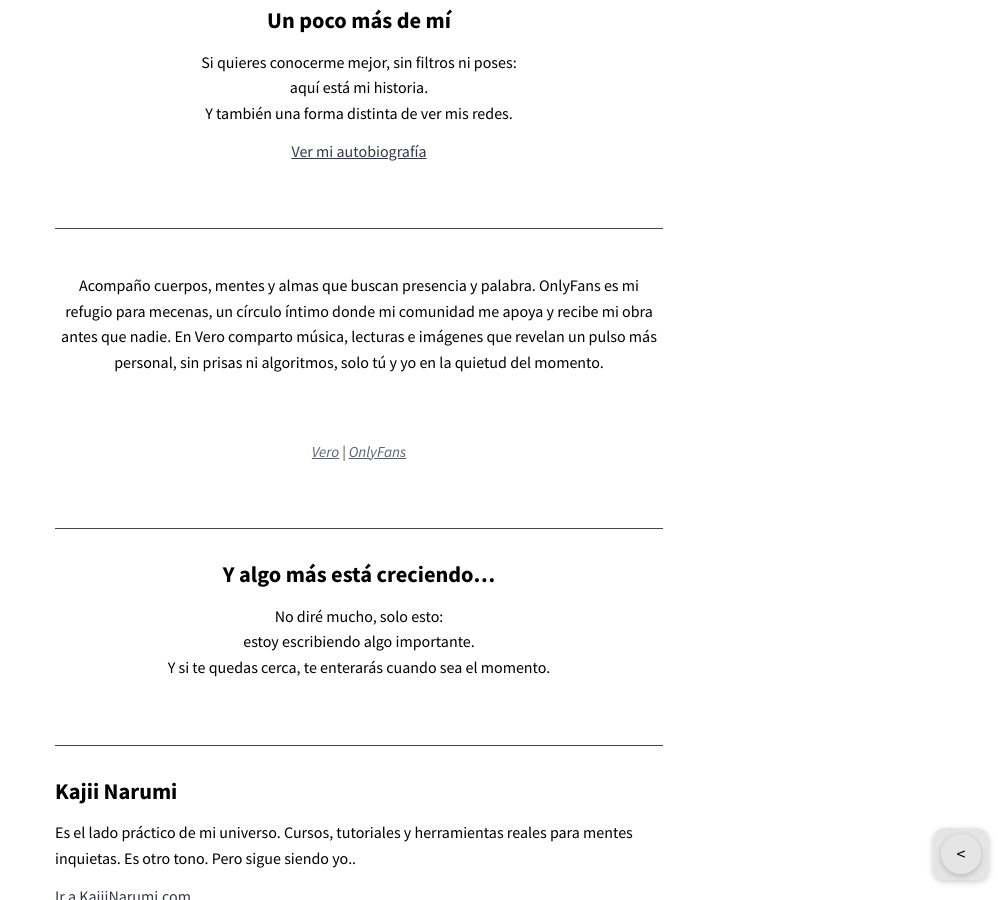
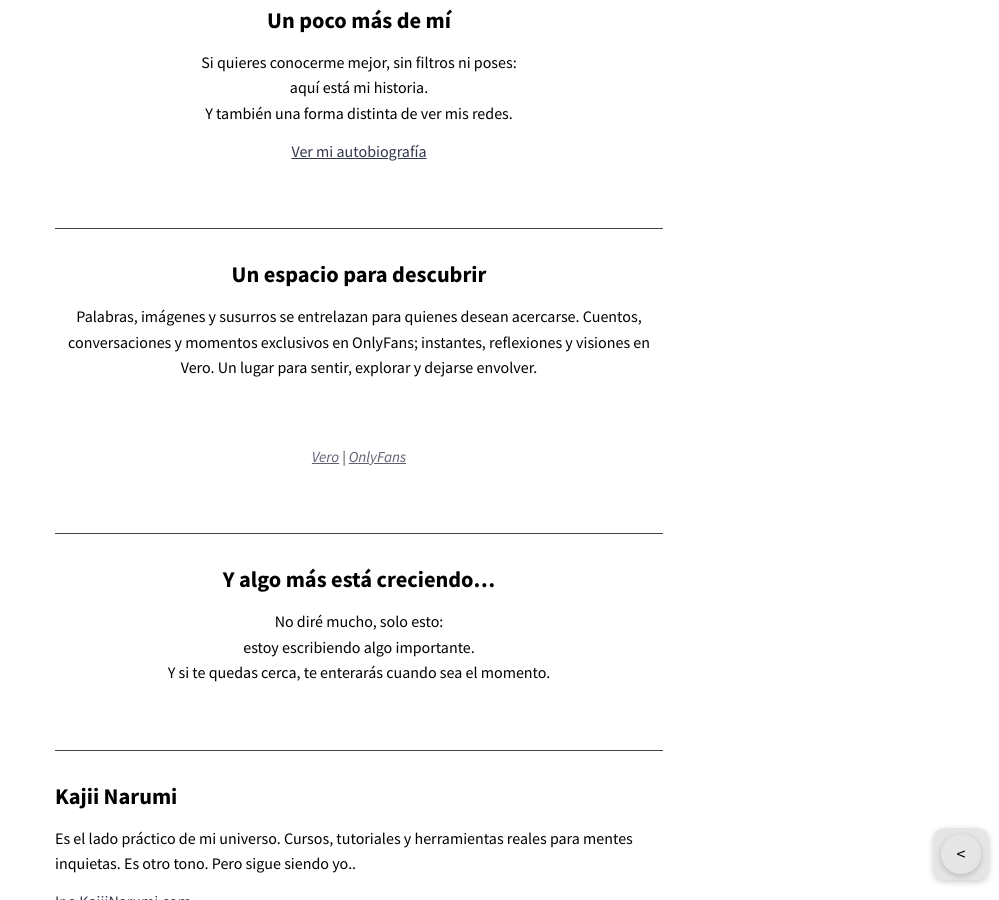
Before and after one commit to KajiiNarumi/iasuarezv, a Jekyll site: the page built from index.html, in a window 1280 px wide and 900 px high, scrolled down 1688 px. Shown: the whole window, without its empty margins (281-1280 px from the left). Built offline with Jekyll 4.4.1, drawn with Linux system fonts in a browser that asks for light colours; nearby versions of some CDN libraries; the list of posts is cut into pages by our own code.

Commit message:
Update index.html

```diff
--- a/index.html
+++ b/index.html
@@ -64,7 +64,8 @@ entries_layout: list
 
 
   <section class="text-center bloque">
-    <p>Acompaño cuerpos, mentes y almas que buscan presencia y palabra. OnlyFans es mi refugio para mecenas, un círculo íntimo donde mi comunidad me apoya y recibe mi obra antes que nadie. En Vero comparto música, lecturas e imágenes que revelan un pulso más personal, sin prisas ni algoritmos, solo tú y yo en la quietud del momento.</p>
+        <h2>Un espacio para descubrir</h2>
+    <p>Palabras, imágenes y susurros se entrelazan para quienes desean acercarse. Cuentos, conversaciones y momentos exclusivos en OnlyFans; instantes, reflexiones y visiones en Vero. Un lugar para sentir, explorar y dejarse envolver.</p>
   </section>
 
   <section class="text-center">
```
